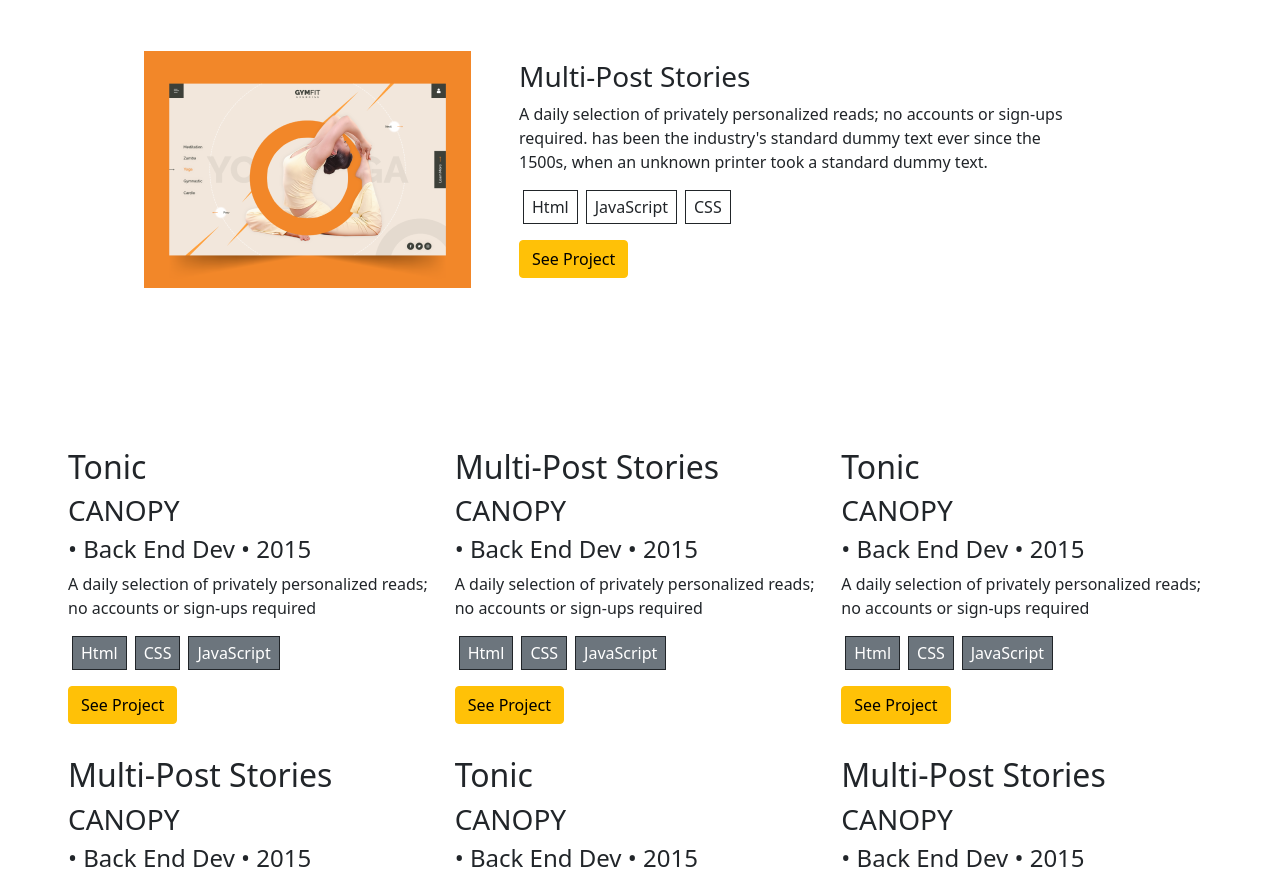
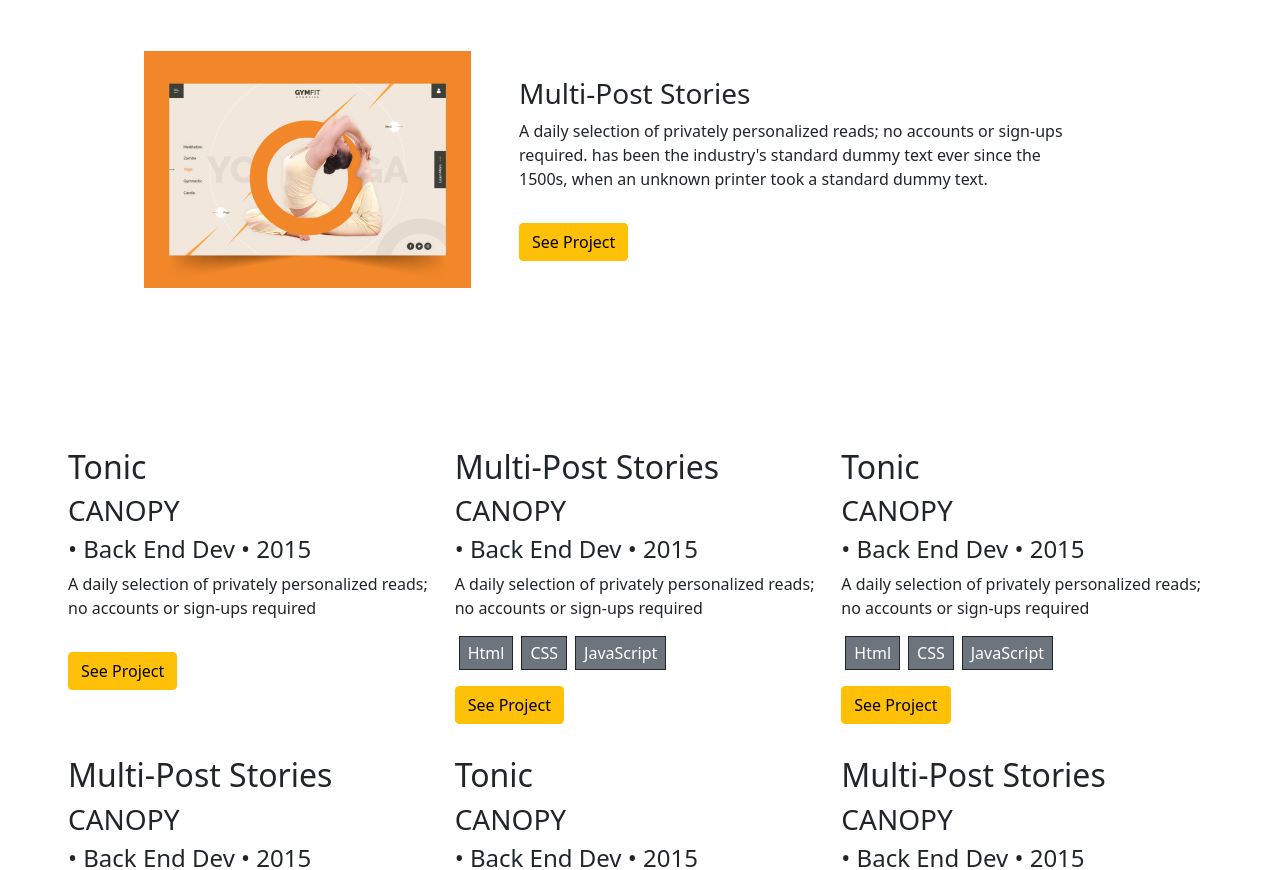
Before and after one commit to 78fatemanazari/portfolio-try-bootstrap, a plain HTML site: page index.html in a window 1280 px wide. Shown: the part 572-1442 px from the top of the page. Drawn offline with nearby package versions, Linux system fonts and the light colour scheme.

Commit message:
list changes

```diff
--- a/index.html
+++ b/index.html
@@ -72,9 +72,9 @@
                         </div>
                         <div>
                             <ul class="d-flex ps-0">
-                                <li class="ps-2 pe-2 pt-1 pb-1 ms-1 me-1 list-unstyled border border-dark justify-self-start">Html</li>
+                                <!--<li class="ps-2 pe-2 pt-1 pb-1 ms-1 me-1 list-unstyled border border-dark justify-self-start">Html</li>
                                 <li class="ps-2 pe-2 pt-1 pb-1 ms-1 me-1 list-unstyled border border-dark justify-self-start">JavaScript</li>
-                                <li class="ps-2 pe-2 pt-1 pb-1 ms-1 me-1 list-unstyled border border-dark justify-self-start">CSS</li>
+                                <li class="ps-2 pe-2 pt-1 pb-1 ms-1 me-1 list-unstyled border border-dark justify-self-start">CSS</li>-->
                             </ul>
                         </div>
                         <button type="button" class="btn btn-warning">See Project</button>
@@ -91,9 +91,9 @@
                     <p>A daily selection of privately personalized reads; no accounts or sign-ups required</p>
                     <div>
                         <ul class="d-flex ps-0">
-                            <li class="ps-2 pe-2 pt-1 pb-1 ms-1 me-1 list-unstyled border border-dark justify-self-start bg-secondary text-white">Html</li>
+                            <!--<li class="ps-2 pe-2 pt-1 pb-1 ms-1 me-1 list-unstyled border border-dark justify-self-start bg-secondary text-white">Html</li>
                             <li class="ps-2 pe-2 pt-1 pb-1 ms-1 me-1 list-unstyled border border-dark justify-self-start bg-secondary text-white">CSS</li>
-                            <li class="ps-2 pe-2 pt-1 pb-1 ms-1 me-1 list-unstyled border border-dark justify-self-start bg-secondary text-white">JavaScript</li>
+                            <li class="ps-2 pe-2 pt-1 pb-1 ms-1 me-1 list-unstyled border border-dark justify-self-start bg-secondary text-white">JavaScript</li>-->
                         </ul>
                     </div>
                     <button type="button" class="btn btn-warning">See Project</button>
```
